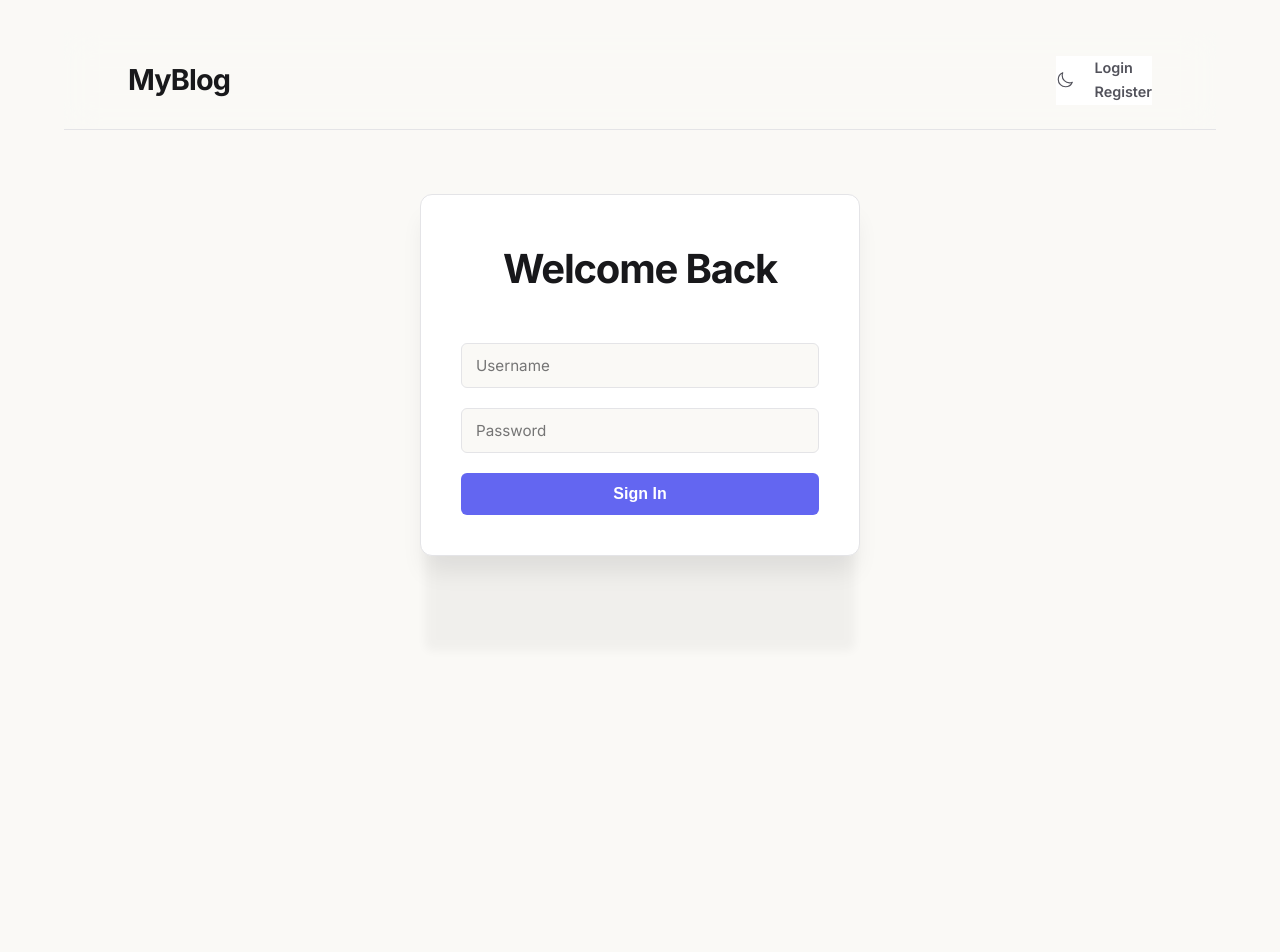
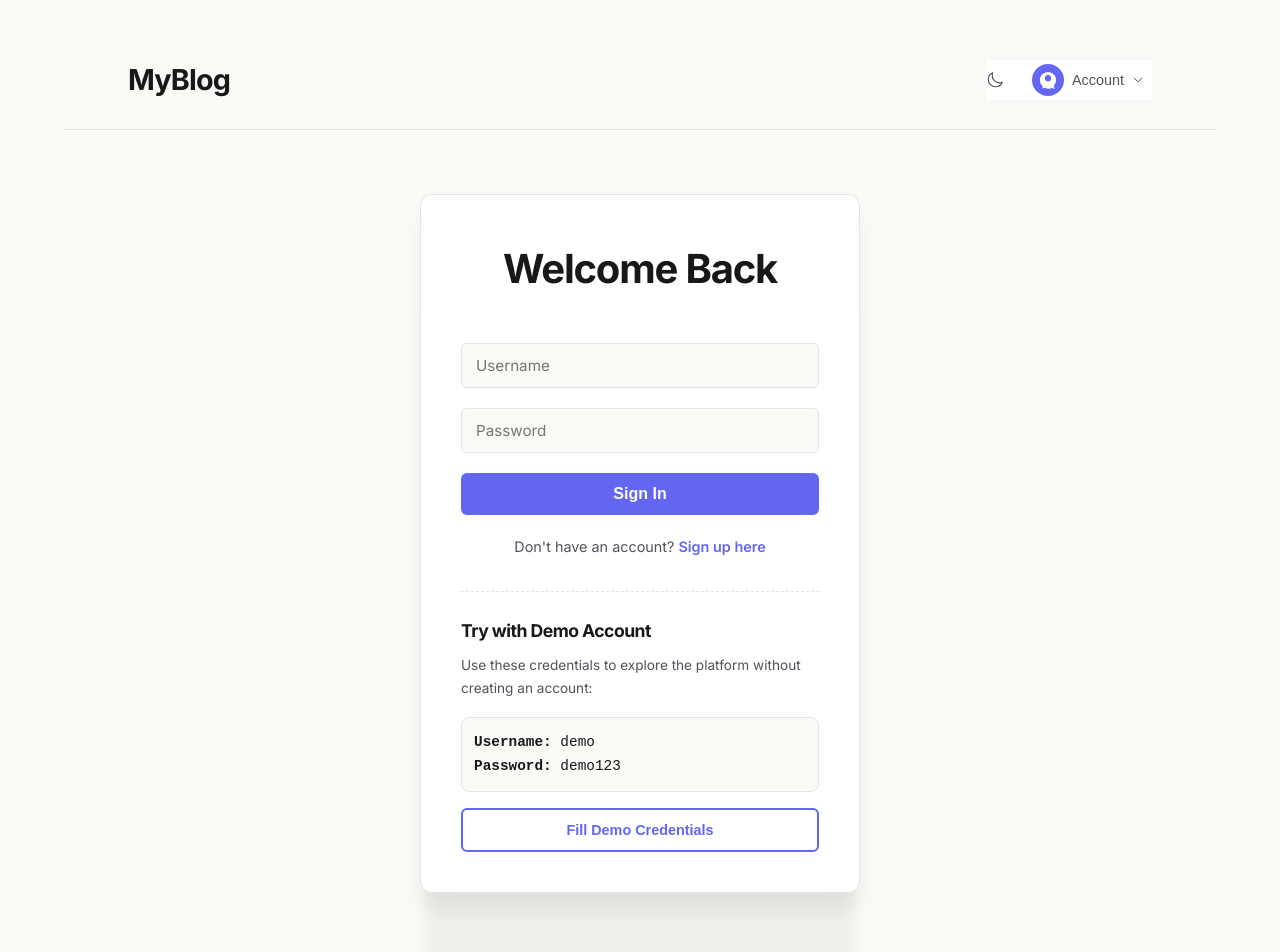
Before and after one commit to vins254/Blog_MERN, a React (Create React App) app in the folder client/: page /login in a window 1280 px wide. Shown: the top 952 px of the page. Before the commit the page ends 800 px from the top, so only its background shows below. Built offline with nearby package versions, Linux system fonts and the light colour scheme; no server answers.

Commit message:
feat: implement user authentication pages and post viewing functionality

```diff
--- a/client/src/App.css
+++ b/client/src/App.css
@@ -204,16 +204,18 @@ header nav {
   to { opacity: 1; transform: translateY(0); }
 }
 
-.user-dropdown a {
+.user-dropdown a, .user-dropdown .dropdown-item {
   padding: 10px 14px;
   border-radius: 8px;
   font-size: 0.9rem;
   transition: background-color 0.2s;
   color: var(--text-main);
   text-decoration: none;
+  display: block;
+  text-align: left;
 }
 
-.user-dropdown a:hover {
+.user-dropdown a:hover, .user-dropdown .dropdown-item:hover {
   background-color: var(--bg-body);
   color: var(--primary);
 }
@@ -221,13 +223,79 @@ header nav {
 .user-dropdown .logout-btn {
   border-top: 1px solid var(--border);
   margin-top: 4px;
-  padding-top: 12px;
+  padding: 12px 14px;
   color: #ef4444;
+  width: 100%;
+  text-align: left;
+  font-weight: 600;
+  border-radius: 8px;
+  background: none;
+  border: none;
+  cursor: pointer;
 }
 
 .user-dropdown .logout-btn:hover {
   background-color: #fef2f2;
   color: #ef4444;
+}
+
+/* Auth Switch & Demo Styles */
+.auth-switch {
+  text-align: center;
+  margin-top: 20px;
+  font-size: 0.9rem;
+  color: var(--text-muted);
+}
+
+.auth-switch a {
+  color: var(--primary);
+  text-decoration: none;
+  font-weight: 600;
+}
+
+.auth-switch a:hover {
+  text-decoration: underline;
+}
+
+.demo-credentials {
+  margin-top: 32px;
+  padding-top: 24px;
+  border-top: 1px dashed var(--border);
+}
+
+.demo-credentials h3 {
+  font-size: 1.1rem;
+  margin-bottom: 8px;
+  color: var(--text-main);
+}
+
+.demo-credentials p {
+  font-size: 0.85rem;
+  color: var(--text-muted);
+  margin-bottom: 16px;
+}
+
+.demo-box {
+  background: var(--bg-body);
+  padding: 12px;
+  border-radius: 8px;
+  font-family: monospace;
+  font-size: 0.9rem;
+  margin-bottom: 16px;
+  border: 1px solid var(--border);
+}
+
+.demo-btn {
+  background-color: transparent;
+  border: 2px solid var(--primary);
+  color: var(--primary);
+  font-size: 0.9rem;
+  font-weight: 600;
+}
+
+.demo-btn:hover {
+  background-color: var(--primary);
+  color: white;
 }
 
 header nav a, header nav button, header nav span.theme-toggle {
--- a/client/src/Header.tsx
+++ b/client/src/Header.tsx
@@ -91,10 +91,6 @@ export default function Header() {
                         )}
                     </span>
 
-                    {username ? (
-                        <>
-                            <Link to={`/posts/user/${userInfo.id}`} className="nav-link">My Blogs</Link>
-                            <Link to="/create" className="create-post-link">Create Post</Link>
                     <div className="user-menu-container" ref={dropdownRef}>
                         <button className="user-menu-trigger" onClick={() => setIsDropdownOpen(!isDropdownOpen)}>
                             <div className="user-icon">
@@ -102,7 +98,7 @@ export default function Header() {
                                     <path fillRule="evenodd" d="M18.685 19.097A9.723 9.723 0 0021.75 12c0-5.385-4.365-9.75-9.75-9.75S2.25 6.615 2.25 12c0 2.622 1.037 5.003 2.716 6.747l.15.156c.394.394.58.907.436 1.453l-.407 1.545c-.073.277.21.503.456.347l1.393-.889a1.071 1.071 0 011.106-.015c1.411.75 3.039 1.177 4.76 1.177 1.442 0 2.8-.297 4.03-.833a1.069 1.069 0 011.056.094l1.393.889c.245.156.529-.07.456-.347l-.407-1.545c-.144-.546.042-1.059.436-1.453l.15-.156zM12 6a3.75 3.75 0 100 7.5A3.75 3.75 0 0012 6z" clipRule="evenodd" />
                                 </svg>
                             </div>
-                                    <span className="username-display">{username}</span>
+                            <span className="username-display">{username || 'Account'}</span>
                             <svg xmlns="http://www.w3.org/2000/svg" fill="none" viewBox="0 0 24 24" strokeWidth={2} stroke="currentColor" className={`chevron-icon ${isDropdownOpen ? 'rotate' : ''}`} style={{ width: '12px', height: '12px', transition: 'transform 0.2s' }}>
                                 <path strokeLinecap="round" strokeLinejoin="round" d="M19.5 8.25l-7.5 7.5-7.5-7.5" />
                             </svg>
@@ -110,17 +106,21 @@ export default function Header() {
 
                         {isDropdownOpen && (
                             <div className="user-dropdown">
+                                {username ? (
+                                    <>
+                                        <Link to={`/posts/user/${userInfo.id}`} className="dropdown-item">My Blogs</Link>
+                                        <Link to="/create" className="dropdown-item">Create Post</Link>
                                         <button type="button" onClick={logout} className="logout-btn">Logout</button>
+                                    </>
+                                ) : (
+                                    <>
+                                        <Link to="/login" className="dropdown-item">Login</Link>
+                                        <Link to="/register" className="dropdown-item">Register</Link>
+                                    </>
+                                )}
                             </div>
                         )}
                     </div>
-                        </>
-                    ) : (
-                        <div className="auth-links">
-                            <Link to="/login">Login</Link>
-                            <Link to="/register" className="register-btn">Register</Link>
-                        </div>
-                    )}
                 </div>
             </nav>
         </header>
--- a/client/src/Post.tsx
+++ b/client/src/Post.tsx
@@ -18,19 +18,30 @@ interface PostProps {
 export default function Post({ _id, title, summary, cover, createdAt, author, category }: PostProps) {
     // Robust image URL handling
     const getImageUrl = (path: string) => {
-        if (!path) return '';
-        // Handle potential absolute URLs or base64 (though unlikely here)
+        if (!path) return 'https://images.unsplash.com/photo-1499750310107-5fef28a66643?q=80&w=1000&auto=format&fit=crop';
+
+        // Handle potential absolute URLs or base64
         if (path.startsWith('http') || path.startsWith('data:')) return path;
 
         const cleanPath = path.replace(/^\/+/, "");
-        return `${API_URL}/uploads/${cleanPath}`;
+        // If it looks like a filename (no slashes), assume it's in /uploads/
+        if (!cleanPath.includes('/')) {
+            return `${API_URL}/uploads/${cleanPath}`;
+        }
+        return `${API_URL}/${cleanPath}`;
     };
 
     return (
         <div className="post">
             <div className="image">
                 <Link to={`/post/${_id}`}>
-                    <img src={getImageUrl(cover)} alt={title} />
+                    <img
+                        src={getImageUrl(cover)}
+                        alt={title}
+                        onError={(e) => {
+                            (e.target as HTMLImageElement).src = 'https://images.unsplash.com/photo-1499750310107-5fef28a66643?q=80&w=1000&auto=format&fit=crop';
+                        }}
+                    />
                 </Link>
             </div>
             <div className="texts">
--- a/client/src/pages/LoginPage.tsx
+++ b/client/src/pages/LoginPage.tsx
@@ -1,5 +1,5 @@
 import React, { useContext, useState, FormEvent } from "react";
-import { Navigate } from "react-router-dom";
+import { Navigate, Link } from "react-router-dom";
 import { UserContext } from "../UserContext";
 import { API_URL } from "../config";
 
@@ -57,6 +57,28 @@ export default function LoginPage() {
                     value={password}
                     onChange={ev => setPassword(ev.target.value)}/>
             <button type="submit">Sign In</button>
+            <div className="auth-switch">
+                Don't have an account? <Link to="/register">Sign up here</Link>
+            </div>
+
+            <div className="demo-credentials">
+                <h3>Try with Demo Account</h3>
+                <p>Use these credentials to explore the platform without creating an account:</p>
+                <div className="demo-box">
+                    <div><strong>Username:</strong> demo</div>
+                    <div><strong>Password:</strong> demo123</div>
+                </div>
+                <button
+                    type="button"
+                    className="demo-btn"
+                    onClick={() => {
+                        setUsername('demo');
+                        setPassword('demo123');
+                    }}
+                >
+                    Fill Demo Credentials
+                </button>
+            </div>
         </form>
     );
 }
--- a/client/src/pages/PostPage.tsx
+++ b/client/src/pages/PostPage.tsx
@@ -56,12 +56,17 @@ export default function PostPage() {
      * Normalizes image paths to absolute URLs.
      */
     const getImageUrl = (path: string) => {
-        if (!path) return '';
+        if (!path) return 'https://images.unsplash.com/photo-1499750310107-5fef28a66643?q=80&w=1000&auto=format&fit=crop';
+
         // Handle potential absolute URLs or base64
         if (path.startsWith('http') || path.startsWith('data:')) return path;
 
         const cleanPath = path.replace(/^\/+/, "");
-        return `${API_URL}/uploads/${cleanPath}`;
+        // If it looks like a filename (no slashes), assume it's in /uploads/
+        if (!cleanPath.includes('/')) {
+            return `${API_URL}/uploads/${cleanPath}`;
+        }
+        return `${API_URL}/${cleanPath}`;
     };
 
     // Check if the current logged-in user is the author of this post
@@ -108,7 +113,13 @@ export default function PostPage() {
             )}
 
             <div className="post-banner">
-                <img src={getImageUrl(postInfo.cover)} alt={postInfo.title} />
+                <img
+                    src={getImageUrl(postInfo.cover)}
+                    alt={postInfo.title}
+                    onError={(e) => {
+                        (e.target as HTMLImageElement).src = 'https://images.unsplash.com/photo-1499750310107-5fef28a66643?q=80&w=1000&auto=format&fit=crop';
+                    }}
+                />
             </div>
 
             <div className="content" dangerouslySetInnerHTML={{ __html: postInfo.content }} />
--- a/client/src/pages/RegisterPage.tsx
+++ b/client/src/pages/RegisterPage.tsx
@@ -1,5 +1,5 @@
 import React, { useState, FormEvent } from "react";
-import { useNavigate } from "react-router-dom";
+import { useNavigate, Link } from "react-router-dom";
 import { API_URL } from "../config";
 
 /**
@@ -132,6 +132,9 @@ export default function RegisterPage() {
             </div>
 
             <button type="submit">Sign Up</button>
+            <div className="auth-switch">
+                Already have an account? <Link to="/login">Login here</Link>
+            </div>
         </form>
     );
 }
```
Lines whose indentation alone changed are shown as unchanged.
